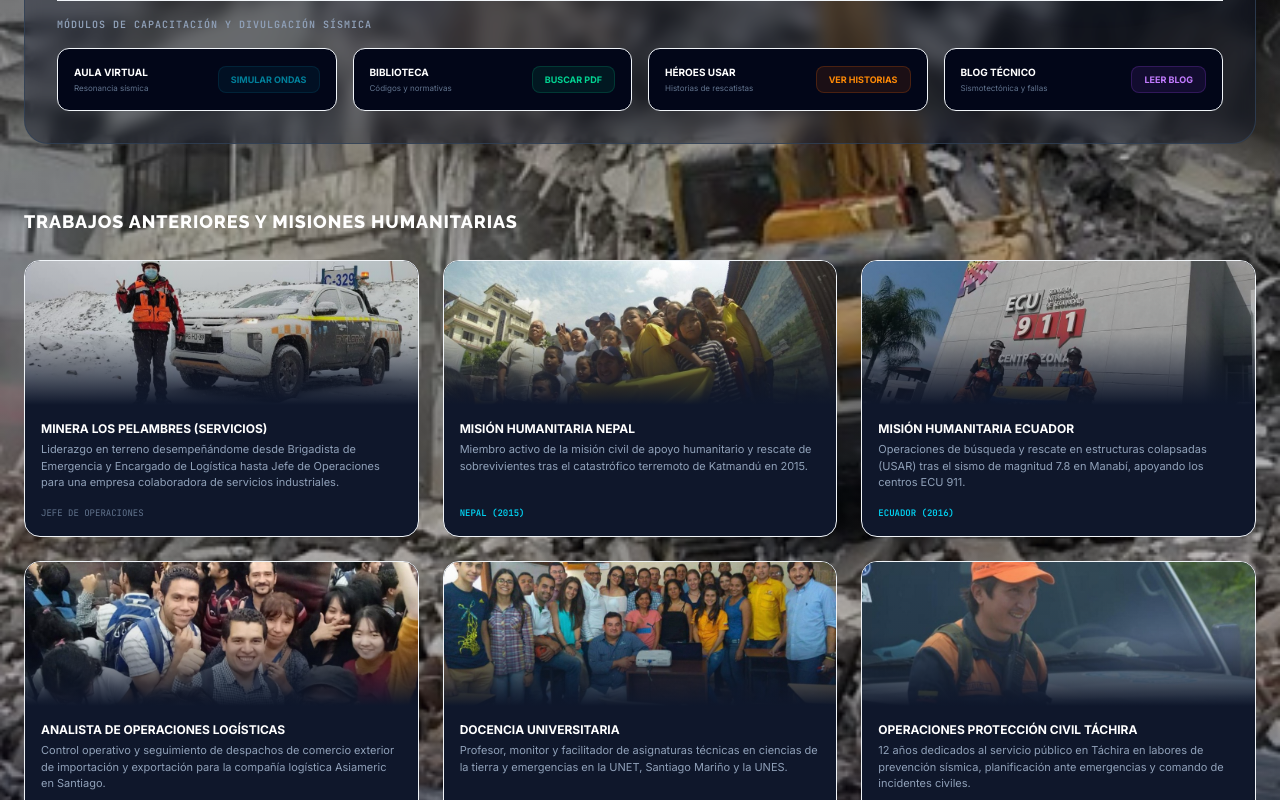
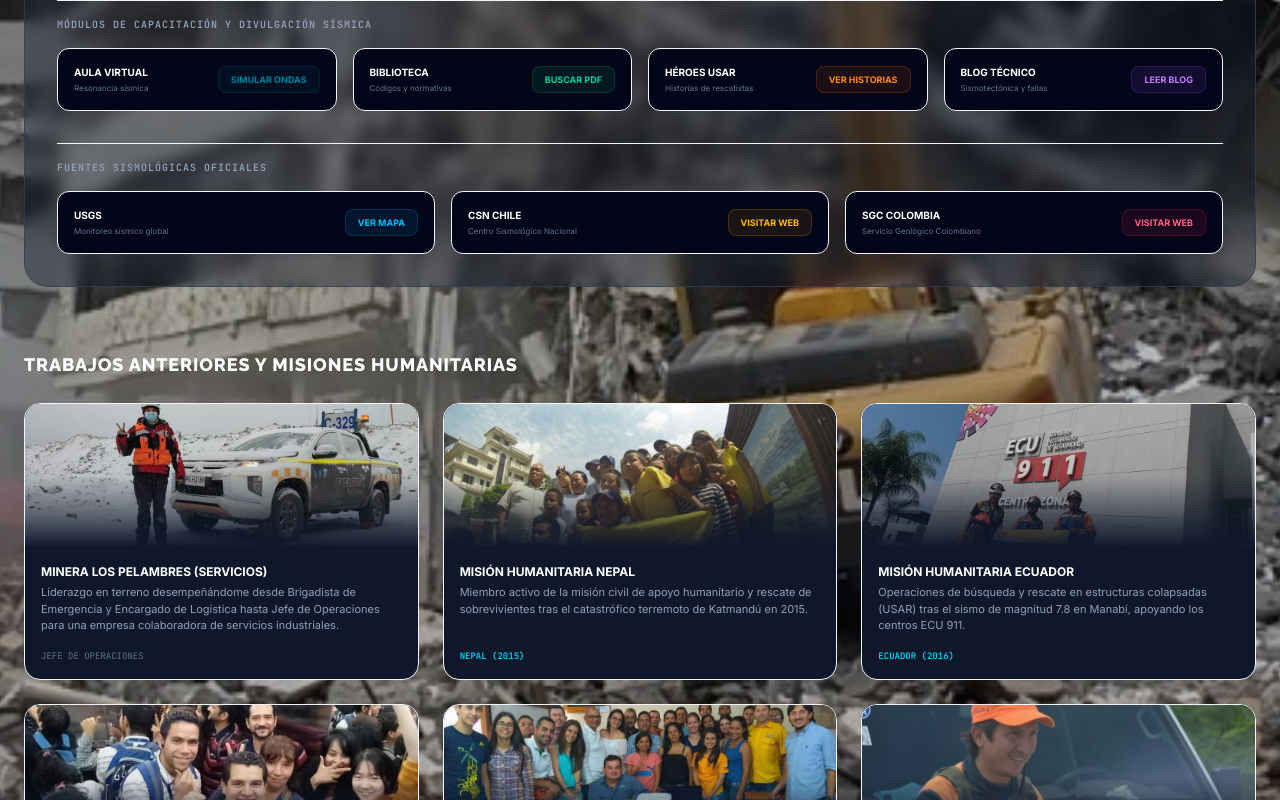
Before and after one commit to geologol-max/sismorisk-latam, a React (Vite) app: page / in a window 1280 px wide. Shown: the part 6189-6989 px from the top of the page. Built offline with nearby package versions, Linux system fonts and the light colour scheme.

Commit message:
feat: agregar enlaces a fuentes sismologicas oficiales

```diff
--- a/src/components/LandingPage.tsx
+++ b/src/components/LandingPage.tsx
@@ -1190,6 +1190,65 @@ export default function LandingPage({ onNavigate }: LandingPageProps) {
               </div>
             </div>
 
+            {/* Fuentes Sismológicas Oficiales */}
+            <div className="relative z-10 space-y-4 pt-4 border-t border-slate-850">
+              <h4 className="text-[10px] font-mono font-bold text-slate-400 uppercase tracking-widest">
+                Fuentes Sismológicas Oficiales
+              </h4>
+
+              <div className="grid grid-cols-1 sm:grid-cols-3 gap-4">
+
+                {/* USGS */}
+                <div className="bg-slate-950 border border-slate-850 p-4 rounded-xl flex items-center justify-between gap-4">
+                  <div className="space-y-0.5">
+                    <p className="text-[10px] font-bold text-white uppercase">USGS</p>
+                    <p className="text-[8px] text-slate-500">Monitoreo sísmico global</p>
+                  </div>
+                  <a
+                    href="https://earthquake.usgs.gov/earthquakes/map/?currentFeatureId=us7000t1hd&extent=-37.16032,-189.66797&extent=73.67726,91.58203"
+                    target="_blank"
+                    rel="noopener noreferrer"
+                    className="bg-sky-500/10 hover:bg-sky-500/20 text-sky-400 text-[9px] font-bold uppercase px-3 py-1.5 rounded-lg border border-sky-500/20 transition cursor-pointer shrink-0 text-center"
+                  >
+                    Ver Mapa
+                  </a>
+                </div>
+
+                {/* CSN Chile */}
+                <div className="bg-slate-950 border border-slate-850 p-4 rounded-xl flex items-center justify-between gap-4">
+                  <div className="space-y-0.5">
+                    <p className="text-[10px] font-bold text-white uppercase">CSN Chile</p>
+                    <p className="text-[8px] text-slate-500">Centro Sismológico Nacional</p>
+                  </div>
+                  <a
+                    href="https://www.csn.uchile.cl/"
+                    target="_blank"
+                    rel="noopener noreferrer"
+                    className="bg-amber-500/10 hover:bg-amber-500/20 text-amber-400 text-[9px] font-bold uppercase px-3 py-1.5 rounded-lg border border-amber-500/20 transition cursor-pointer shrink-0 text-center"
+                  >
+                    Visitar Web
+                  </a>
+                </div>
+
+                {/* SGC Colombia */}
+                <div className="bg-slate-950 border border-slate-850 p-4 rounded-xl flex items-center justify-between gap-4">
+                  <div className="space-y-0.5">
+                    <p className="text-[10px] font-bold text-white uppercase">SGC Colombia</p>
+                    <p className="text-[8px] text-slate-500">Servicio Geológico Colombiano</p>
+                  </div>
+                  <a
+                    href="https://www.sgc.gov.co/"
+                    target="_blank"
+                    rel="noopener noreferrer"
+                    className="bg-rose-500/10 hover:bg-rose-500/20 text-rose-400 text-[9px] font-bold uppercase px-3 py-1.5 rounded-lg border border-rose-500/20 transition cursor-pointer shrink-0 text-center"
+                  >
+                    Visitar Web
+                  </a>
+                </div>
+
+              </div>
+            </div>
+
           </div>
 
           {/* 2. OTROS TRABAJOS ANTERIORES Y EXPERIENCIA HUMANITARIA */}
```
